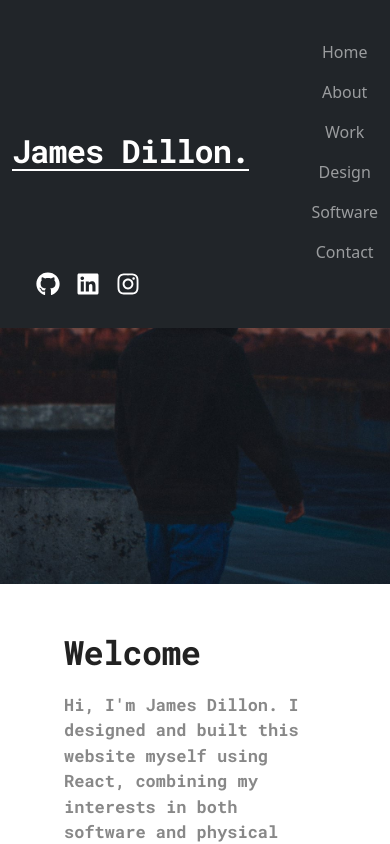
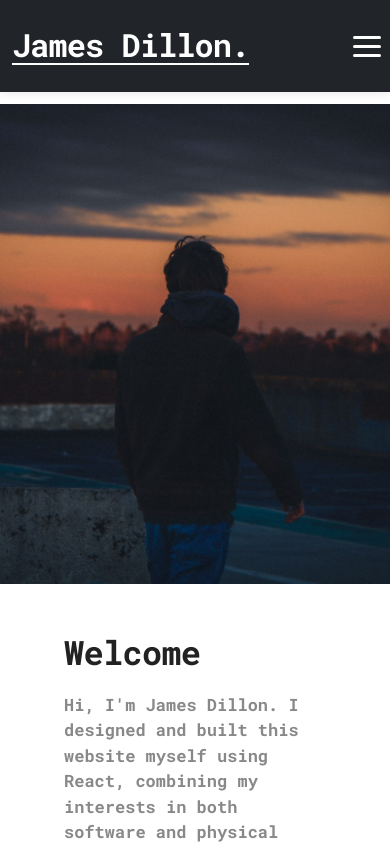
Before and after one commit to JamesDillonDev/JamesDillonDev.github.io, a React (Vite) app: page /#/ in a window 390 px wide. Shown: the top 844 px of the page. Built offline with nearby package versions, Linux system fonts and the light colour scheme.

Commit message:
Added mobile support

```diff
--- a/src/App.jsx
+++ b/src/App.jsx
@@ -1,7 +1,9 @@
 
 
 import './App.css';
+import './responsive-overrides.css';
 import { Container, Navbar, Nav } from 'react-bootstrap';
+import MobileNav from './MobileNav.jsx';
 import { FaGithub, FaLinkedin, FaInstagram } from 'react-icons/fa';
 import { HashRouter as Router, Routes, Route, Link } from 'react-router-dom';
 import Home from './pages/Home.jsx';
@@ -21,11 +23,12 @@ export default function App() {
   return (
     <Router>
       <div className="top-header">
-        <Navbar bg="dark" variant="dark" expand="md" className="nav-bar">
-          <Container className="d-flex justify-content-between align-items-center">
-            <h1 className="site-title mb-0">
-              <Link to="/" style={{ color: 'inherit', textDecoration: 'none' }}>James Dillon.</Link>
-            </h1>
+        <Container className="d-flex justify-content-between align-items-center">
+          <h1 className="site-title mb-0">
+            <Link to="/" style={{ color: 'inherit', textDecoration: 'none' }}>James Dillon.</Link>
+          </h1>
+          <MobileNav />
+          <Navbar bg="dark" variant="dark" expand="md" className="nav-bar desktop-nav">
             <Nav className="ms-auto">
               <Nav.Link as={Link} to="/">Home</Nav.Link>
               <Nav.Link as={Link} to="/about">About</Nav.Link>
@@ -45,8 +48,8 @@ export default function App() {
                 <FaInstagram />
               </a>
             </div>
-          </Container>
-        </Navbar>
+          </Navbar>
+        </Container>
       </div>
       <div style={{ marginTop: '4.5rem' }}>
         <Routes>
--- /dev/null
+++ b/src/MobileNav.css
@@ -0,0 +1,93 @@
+.mobile-nav-socials {
+  display: flex;
+  flex-direction: row;
+  justify-content: center;
+  align-items: center;
+  gap: 18px;
+  margin-top: 32px;
+  margin-bottom: 16px;
+}
+.mobile-nav-toggle {
+  display: none;
+  background: none;
+  border: none;
+  position: relative;
+  z-index: 1101;
+  width: 44px;
+  height: 44px;
+  margin-left: 12px;
+}
+
+.mobile-nav-hamburger {
+  display: block;
+  width: 28px;
+  height: 3px;
+  background: #fff;
+  border-radius: 2px;
+  position: relative;
+}
+.mobile-nav-hamburger::before,
+.mobile-nav-hamburger::after {
+  content: '';
+  display: block;
+  width: 28px;
+  height: 3px;
+  background: #fff;
+  border-radius: 2px;
+  position: absolute;
+  left: 0;
+  transition: 0.2s;
+}
+.mobile-nav-hamburger::before {
+  top: -9px;
+}
+.mobile-nav-hamburger::after {
+  top: 9px;
+}
+
+.mobile-nav-drawer {
+  position: fixed;
+  top: 0;
+  right: -260px;
+  width: 240px;
+  height: 100vh;
+  background: #222;
+  color: #fff;
+  z-index: 1102;
+  transition: right 0.25s cubic-bezier(.4,0,.2,1);
+  box-shadow: -2px 0 16px rgba(0,0,0,0.18);
+  padding-top: 64px;
+  padding-left: 0;
+}
+.mobile-nav-drawer.open {
+  right: 0;
+}
+.mobile-nav-drawer ul {
+  list-style: none;
+  padding: 0 0 0 24px;
+  margin: 0;
+}
+.mobile-nav-drawer li {
+  margin-bottom: 28px;
+}
+.mobile-nav-drawer a {
+  color: #fff;
+  font-size: 1.2rem;
+  text-decoration: none;
+  font-weight: 600;
+}
+.mobile-nav-backdrop {
+  position: fixed;
+  top: 0;
+  left: 0;
+  width: 100vw;
+  height: 100vh;
+  background: rgba(0,0,0,0.25);
+  z-index: 1100;
+}
+
+@media (max-width: 768px) {
+  .mobile-nav-toggle {
+    display: inline-block;
+  }
+}
--- /dev/null
+++ b/src/MobileNav.jsx
@@ -0,0 +1,39 @@
+
+import React, { useState } from 'react';
+import { Link } from 'react-router-dom';
+import { FaGithub, FaLinkedin, FaInstagram } from 'react-icons/fa';
+import './MobileNav.css';
+
+export default function MobileNav() {
+  const [open, setOpen] = useState(false);
+
+  return (
+    <>
+      <button className="mobile-nav-toggle" onClick={() => setOpen(!open)} aria-label="Open navigation menu">
+        <span className="mobile-nav-hamburger" />
+      </button>
+      <nav className={`mobile-nav-drawer${open ? ' open' : ''}`}>
+        <ul>
+          <li><Link to="/" onClick={() => setOpen(false)}>Home</Link></li>
+          <li><Link to="/about" onClick={() => setOpen(false)}>About</Link></li>
+          <li><Link to="/work" onClick={() => setOpen(false)}>Work</Link></li>
+          <li><Link to="/design" onClick={() => setOpen(false)}>Design</Link></li>
+          <li><Link to="/software" onClick={() => setOpen(false)}>Software</Link></li>
+          <li><Link to="/contact" onClick={() => setOpen(false)}>Contact</Link></li>
+        </ul>
+        <div className="mobile-nav-socials">
+          <a href="https://github.com/JamesDillonDev" target="_blank" rel="noopener noreferrer" title="GitHub" style={{ color: '#fff', fontSize: '1.6rem', marginRight: 18 }}>
+            <FaGithub />
+          </a>
+          <a href="https://www.linkedin.com/in/james-dillon-6b3121368/" target="_blank" rel="noopener noreferrer" title="LinkedIn" style={{ color: '#fff', fontSize: '1.6rem', marginRight: 18 }}>
+            <FaLinkedin />
+          </a>
+          <a href="https://www.instagram.com/james.dillon15" target="_blank" rel="noopener noreferrer" title="Instagram" style={{ color: '#fff', fontSize: '1.6rem' }}>
+            <FaInstagram />
+          </a>
+        </div>
+      </nav>
+      {open && <div className="mobile-nav-backdrop" onClick={() => setOpen(false)} />}
+    </>
+  );
+}
--- a/src/pages/Design.jsx
+++ b/src/pages/Design.jsx
@@ -24,7 +24,7 @@ export default function Design() {
       >
         Designs
       </h2>
-      <div style={{ width: 800, maxWidth: '100%', height: 480, margin: '0 auto', overflow: 'hidden' }}>
+      <div style={{ width: '90vw', maxWidth: 800, height: '56vw', maxHeight: 480, marginLeft: 'auto', marginRight: 'auto', overflow: 'hidden', paddingTop: 32 }}>
         <Carousel style={{ width: '100%', height: '100%' }}>
           {pianoImages.map((img, idx) => (
             <Carousel.Item key={idx}>
@@ -32,7 +32,7 @@ export default function Design() {
                 className="d-block w-100"
                 src={img}
                 alt={`Children's Piano ${idx + 1}`}
-                style={{ width: '100%', height: 480, objectFit: 'cover' }}
+                style={{ width: '100%', height: '56vw', maxHeight: 480, objectFit: 'cover' }}
               />
               <Carousel.Caption>
                 <h4>Children's Piano</h4>
--- /dev/null
+++ b/src/responsive-overrides.css
@@ -0,0 +1,8 @@
+@media (max-width: 768px) {
+  .mobile-nav-toggle {
+    display: inline-block;
+  }
+  .desktop-nav {
+    display: none !important;
+  }
+}
```
